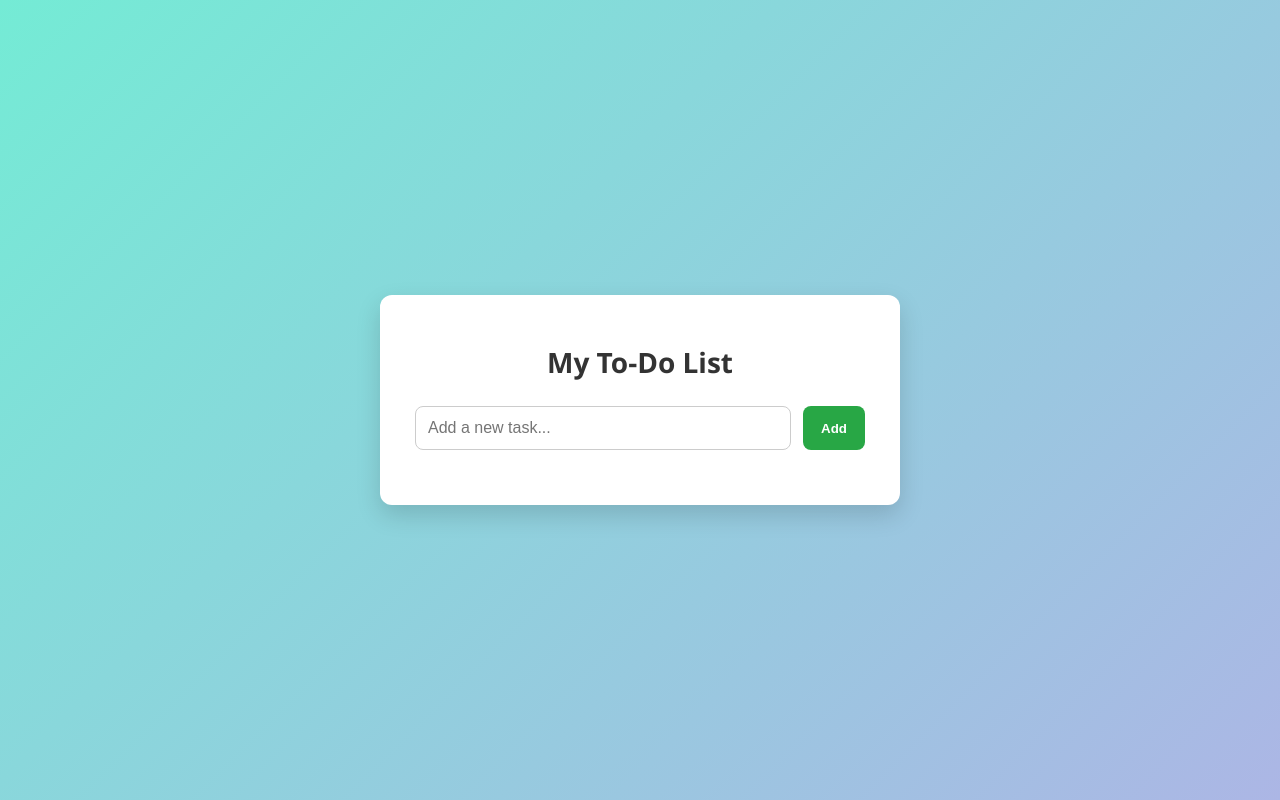
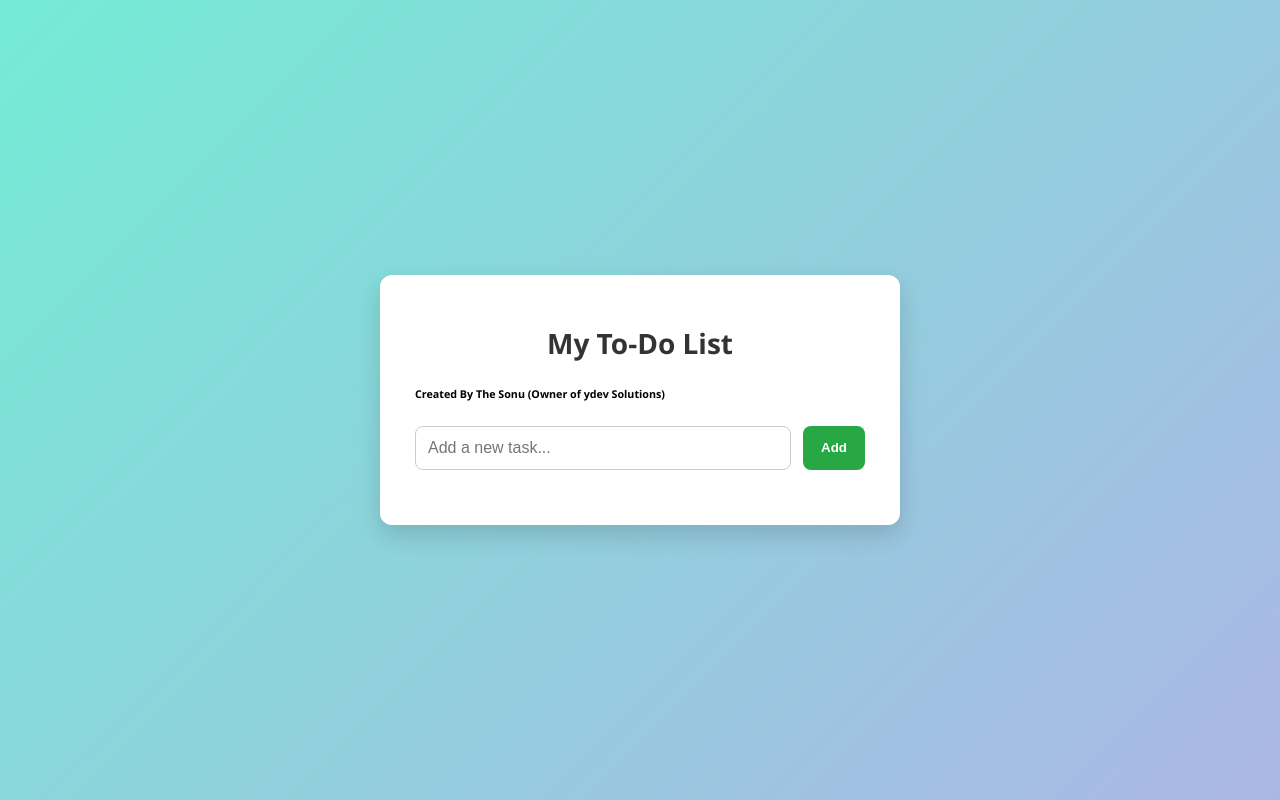
Before and after one commit to ydevsonu/to-do-list, a plain HTML site: page index.html in a window 1280 px wide. Drawn offline with Linux system fonts and the light colour scheme.

Commit message:
updated Readme file

```diff
--- a/index.html
+++ b/index.html
@@ -9,6 +9,7 @@
 <body>
   <div class="container">
     <h1>My To-Do List</h1>
+    <h6>Created By The Sonu (Owner of ydev Solutions)</h6>
     <div class="input-section">
       <input type="text" id="todo-input" placeholder="Add a new task..." />
       <button id="add-btn">Add</button>
```
Also changed, not shown: 1 other file.
